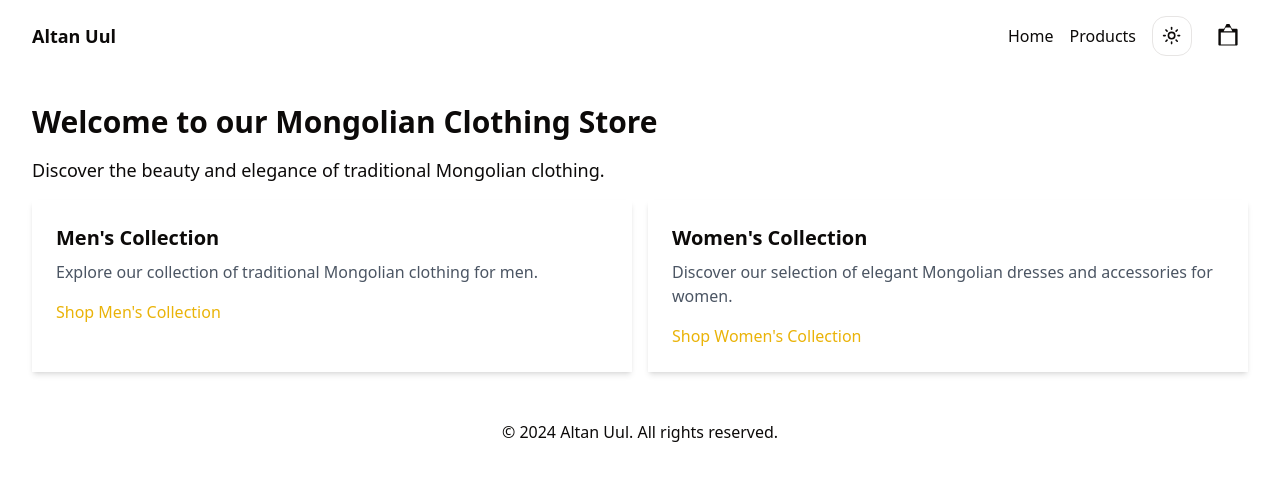
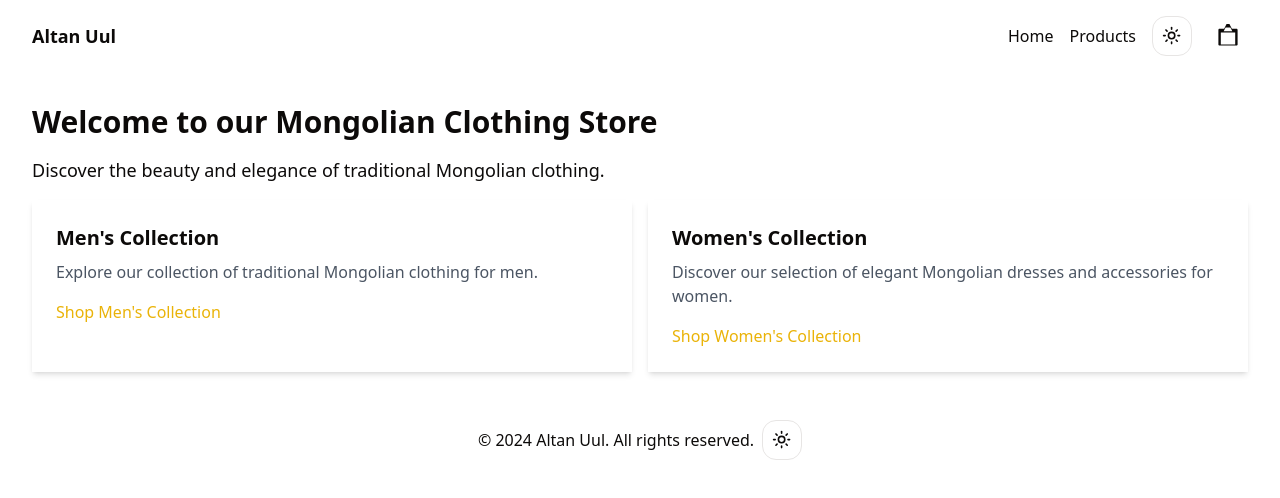
Before and after one commit to codetwentyfive/shopping-card, a React (Vite) app: page /home in a window 1280 px wide. Shown: the top 498 px of the page. Built offline with nearby package versions, Linux system fonts and the light colour scheme.

Commit message:
footer stays at the bottom and moved theme changer button to the footer

```diff
--- a/src/components/Footer.tsx
+++ b/src/components/Footer.tsx
@@ -1,11 +1,16 @@
-const Footer= () => {
+import { ModeToggle } from "./mode-toggle";
+
+const Footer = () => {
   return (
-    <footer className="py-4">
-      <div className="container mx-auto text-center">
+    <footer className="py-4 container mx-auto flex justify-center items-center">
+      <div className="text-sm md:text-base text-start pr-2">
         <p>&copy; {new Date().getFullYear()} Altan Uul. All rights reserved.</p>
+      </div>
+      <div className="">
+        <ModeToggle />
       </div>
     </footer>
   );
-}
+};
 
 export default Footer;
```
